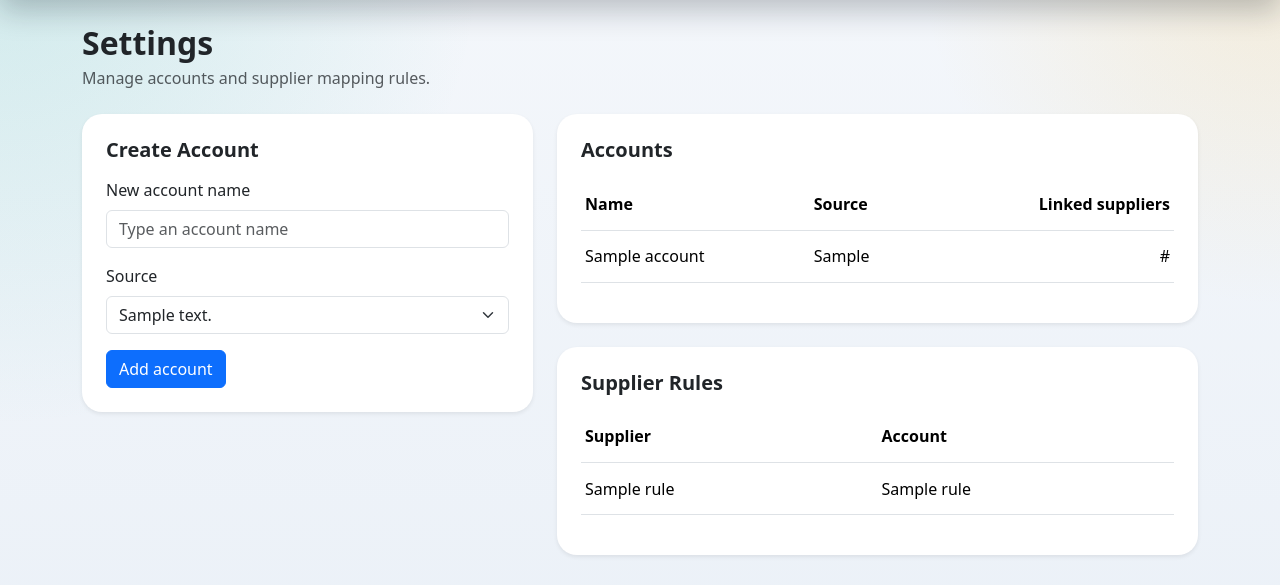
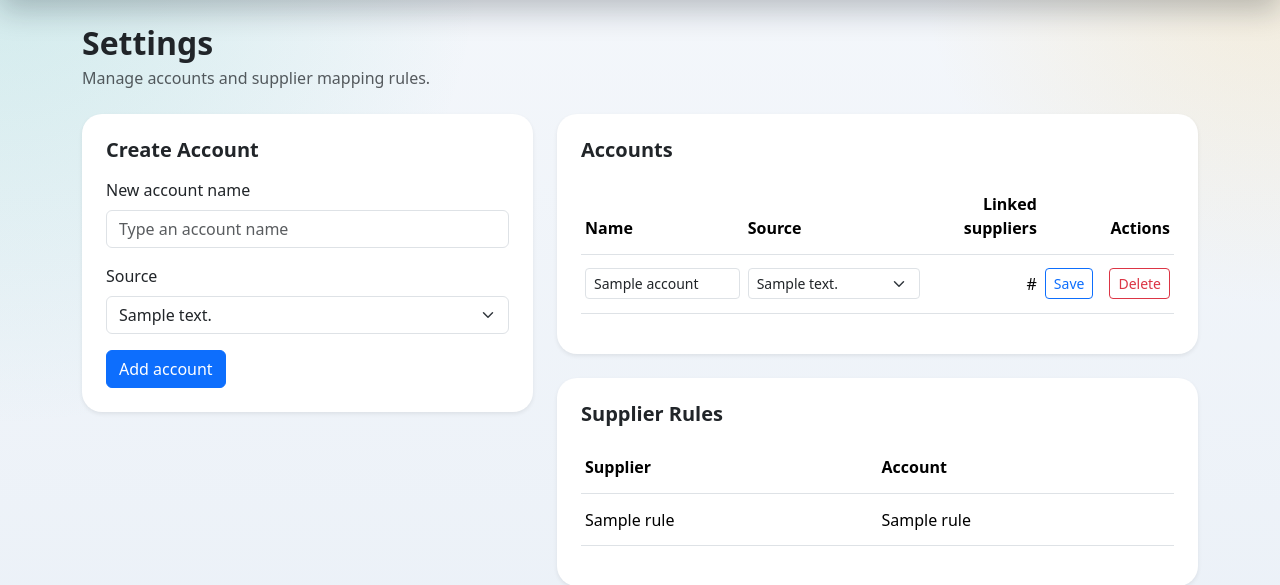
Before and after one commit to Devon-GS/Accounting-Package, a Flask app: template templates/settings.html in a window 1280 px wide. Shown: the part 56-641 px from the top of the page. Run offline with Flask 3, Linux system fonts and the light colour scheme; the template is opened without the code that fills it: most values are stand-ins (such as "Sample title", 1, 10 or a date in 2020).

Commit message:
Add edit, delete to settings

```diff
--- a/app.py
+++ b/app.py
@@ -264,11 +264,13 @@ def sync_account_names() -> dict[str, int]:
     return created
 
 
-def find_account_by_normalized_name(name: str) -> sqlite3.Row | None:
+def find_account_by_normalized_name(name: str, exclude_account_id: int | None = None) -> sqlite3.Row | None:
     target = normalize_text(name)
     if not target:
         return None
     for account in query_all("SELECT id, name FROM accounts"):
+        if exclude_account_id is not None and account["id"] == exclude_account_id:
+            continue
         if normalize_text(account["name"]) == target:
             return account
     return None
@@ -1059,17 +1061,61 @@ def account_transactions(account_id: int):
 @app.route("/settings", methods=["GET", "POST"])
 def settings():
     if request.method == "POST":
-        account_name = request.form.get("account_name", "").strip()
-        source_value = request.form.get("account_source", "Manual").strip()
-        if account_name:
-            existing = find_account_by_normalized_name(account_name)
-            if existing:
-                flash(f"Account '{account_name}' already exists.", "info")
+        action = request.form.get("action", "create_account").strip()
+        if action == "update_account":
+            account_id = request.form.get("account_id", type=int)
+            account_name = request.form.get("account_name", "").strip()
+            source_value = request.form.get("account_source", "Manual").strip()
+            if not account_id:
+                flash("Could not update the selected account.", "danger")
             else:
-                upper_name = canonical_account_name(account_name)
-                source_sheet = None if source_value == "Manual" else source_value
-                execute("INSERT INTO accounts (name, source_sheet) VALUES (?, ?)", (upper_name, source_sheet))
-                flash(f"Created account '{upper_name}'.", "success")
+                existing = query_one("SELECT id FROM accounts WHERE id = ?", (account_id,))
+                if not existing:
+                    flash("That account no longer exists.", "warning")
+                elif not account_name:
+                    flash("Account name cannot be empty.", "warning")
+                else:
+                    upper_name = canonical_account_name(account_name)
+                    duplicate = find_account_by_normalized_name(upper_name, exclude_account_id=account_id)
+                    if duplicate:
+                        flash(f"Account '{upper_name}' already exists.", "info")
+                    else:
+                        source_sheet = None if source_value == "Manual" else source_value
+                        execute(
+                            "UPDATE accounts SET name = ?, source_sheet = ? WHERE id = ?",
+                            (upper_name, source_sheet, account_id),
+                        )
+                        flash(f"Updated account '{upper_name}'.", "success")
+        elif action == "delete_account":
+            account_id = request.form.get("account_id", type=int)
+            if not account_id:
+                flash("Could not delete the selected account.", "danger")
+            else:
+                account = query_one("SELECT name FROM accounts WHERE id = ?", (account_id,))
+                if not account:
+                    flash("That account no longer exists.", "warning")
+                else:
+                    try:
+                        execute("DELETE FROM accounts WHERE id = ?", (account_id,))
+                    except sqlite3.IntegrityError:
+                        flash(
+                            f"Cannot delete account '{account['name']}' because it is still used by payments.",
+                            "warning",
+                        )
+                    else:
+                        flash(f"Deleted account '{account['name']}'.", "success")
+        else:
+            account_name = request.form.get("account_name", "").strip()
+            source_value = request.form.get("account_source", "Manual").strip()
+            if account_name:
+                existing = find_account_by_normalized_name(account_name)
+                if existing:
+                    flash(f"Account '{account_name}' already exists.", "info")
+                else:
+                    upper_name = canonical_account_name(account_name)
+                    source_sheet = None if source_value == "Manual" else source_value
+                    execute("INSERT INTO accounts (name, source_sheet) VALUES (?, ?)", (upper_name, source_sheet))
+                    flash(f"Created account '{upper_name}'.", "success")
         return redirect(url_for("settings"))
 
     account_rows = query_all(
--- a/templates/settings.html
+++ b/templates/settings.html
@@ -40,14 +40,44 @@
                 <th>Name</th>
                 <th>Source</th>
                 <th class="text-end">Linked suppliers</th>
+                <th class="text-end">Actions</th>
               </tr>
             </thead>
             <tbody>
               {% for account in accounts %}
                 <tr>
-                  <td>{{ account.name }}</td>
-                  <td>{{ account.source_sheet or "Manual" }}</td>
+                  <td>
+                    <form id="account-edit-{{ account.id }}" method="post" class="d-flex flex-column gap-2">
+                      <input type="hidden" name="action" value="update_account">
+                      <input type="hidden" name="account_id" value="{{ account.id }}">
+                      <input class="form-control form-control-sm" type="text" name="account_name" value="{{ account.name }}">
+                    </form>
+                  </td>
+                  <td style="min-width: 180px;">
+                    <select class="form-select form-select-sm" name="account_source" form="account-edit-{{ account.id }}">
+                      {% for source_value, source_text in available_account_source_options %}
+                        <option value="{{ source_value }}" {% if (account.source_sheet or "Manual") == source_value %}selected{% endif %}>{{ source_text }}</option>
+                      {% endfor %}
+                    </select>
+                  </td>
                   <td class="text-end">{{ account.linked_suppliers }}</td>
+                  <td class="text-end">
+                    <div class="d-inline-flex gap-2">
+                      <button class="btn btn-sm btn-outline-primary" type="submit" form="account-edit-{{ account.id }}">Save</button>
+                      <form id="account-delete-{{ account.id }}" method="post" class="d-inline">
+                        <input type="hidden" name="action" value="delete_account">
+                        <input type="hidden" name="account_id" value="{{ account.id }}">
+                      </form>
+                      <button
+                        class="btn btn-sm btn-outline-danger"
+                        type="submit"
+                        form="account-delete-{{ account.id }}"
+                        onclick="return confirm('Delete account {{ account.name }}? This cannot be undone.');"
+                      >
+                        Delete
+                      </button>
+                    </div>
+                  </td>
                 </tr>
               {% endfor %}
             </tbody>
```
